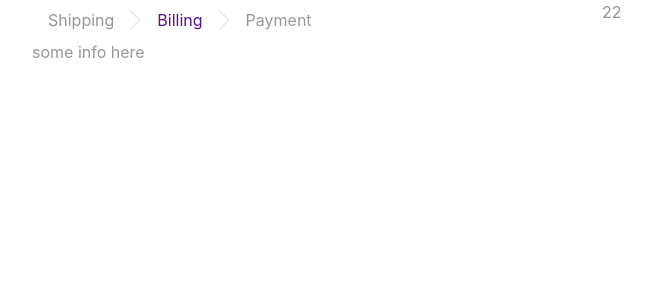
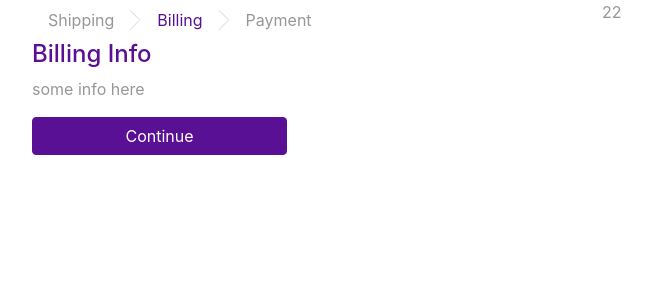
Before and after one commit to eich47/order, a Vue app: page /#/billing in a window 1280 px wide. Shown: the top 300 px of the page, without its empty margins (53-705 px from the left). Built offline with nearby package versions, Linux system fonts and the light colour scheme.

Commit message:
заглушка для billingInfo

```diff
--- /dev/null
+++ b/src/store/billing.js
@@ -0,0 +1,5 @@
+export default {
+  state: () => {},
+  mutations: {},
+  actions: {}
+};
--- a/src/store/index.js
+++ b/src/store/index.js
@@ -1,6 +1,7 @@
 import Vue from "vue";
 import Vuex from "vuex";
 import shipping from "@/store/shipping";
+import billing from "@/store/billing";
 
 Vue.use(Vuex);
 
@@ -9,6 +10,7 @@ export default new Vuex.Store({
   mutations: {},
   actions: {},
   modules: {
-    shipping: shipping
+    shipping: shipping,
+    billing
   }
 });
--- a/src/views/BillingInfo.vue
+++ b/src/views/BillingInfo.vue
@@ -1,12 +1,28 @@
 <template>
   <div>
-    some info here
+    <TitleSection text="Billing Info" />
+    <p>some info here</p>
+
+    <b-form @submit.prevent="onSubmit">
+      <div class="col-6 pl-0 mt-3">
+        <b-button block type="submit" variant="primary" :disabled="false">
+          Continue
+        </b-button>
+      </div>
+    </b-form>
   </div>
 </template>
 
 <script>
+import TitleSection from "@/components/TitleSection";
 export default {
-  name: "BillingInfo"
+  name: "BillingInfo",
+  components: { TitleSection },
+  methods: {
+    onSubmit() {
+      console.log("onSumbit billing info");
+    }
+  }
 };
 </script>
 
```
